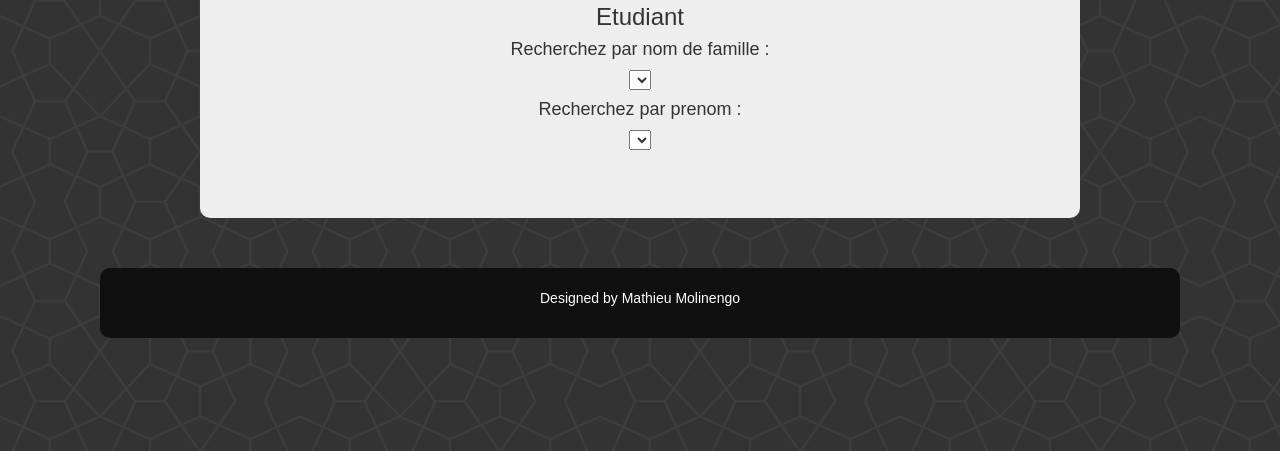
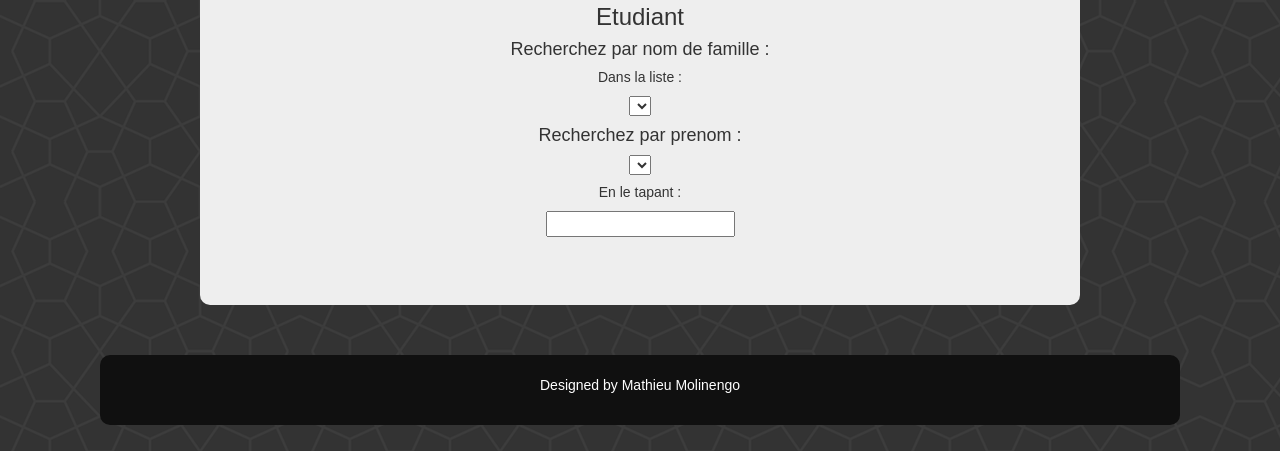
Before and after one commit to mathieumoli/AnnuairePOO3, a website: page app/index.html in a window 1280 px wide. Shown: the part 349-800 px from the top of the page. Drawn offline with nearby package versions, Linux system fonts and the light colour scheme; some packages are replaced by stand-ins of ours; files that its build step writes are made by us from their sources; no server answers.

Commit message:
Add input search in main

```diff
--- a/app/views/main.html
+++ b/app/views/main.html
@@ -7,15 +7,19 @@
     <h3> Etudiant</h3>
     <form>
         <h4> Recherchez par nom de famille : </h4>
-  <select  ng-options="user.name for user in users | filter:selectedUserFirstname.surname" size="1" ng-model="selectedUserName" ng-change="afficherRole(selectedUser)">
+        <h5> Dans la liste : </h5>
+  <select  ng-options="user.name for user in users | filter:selectedUserFirstname.surname | filter:searchedName" size="1" ng-model="selectedUserName" ng-change="afficherRole(selectedUser)">
        </select>
         <h4> Recherchez par prenom : </h4>
         <select  ng-options="user.surname for user in users | filter:selectedUserName.name" size="1" ng-model="selectedUserFirstname" ng-change="afficherRole(selectedUser)">
         </select>
 
+        <h5> En le tapant : </h5>
+        <input ng-model="searchedName"/>
+
 
         <table class="table table-bordered table-hover">
-            <tr ng-repeat="user in users | filter:selectedUserName.name | filter:selectedUserFirstname.surname">
+            <tr ng-repeat="user in users | filter:selectedUserName.name | filter:selectedUserFirstname.surname | filter:searchedName" >
                 <td><a href="#/{{user.id}}/affiche">{{ user.name }}</a></td>
                 <td><a href="#/{{user.id}}/affiche">{{ user.surname }}</a></td>
                 <td><a href="#/{{user.id}}/affiche">{{ user.email }}</a></td>
```
Also changed, not shown: README.md.
